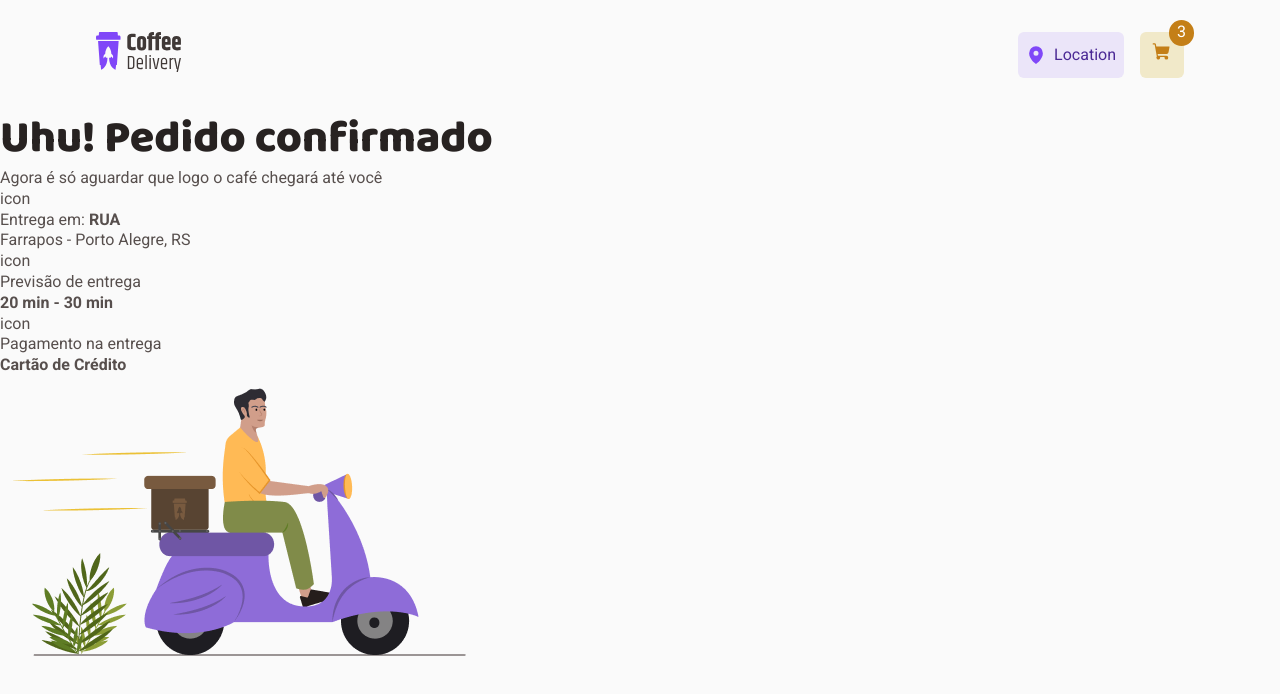
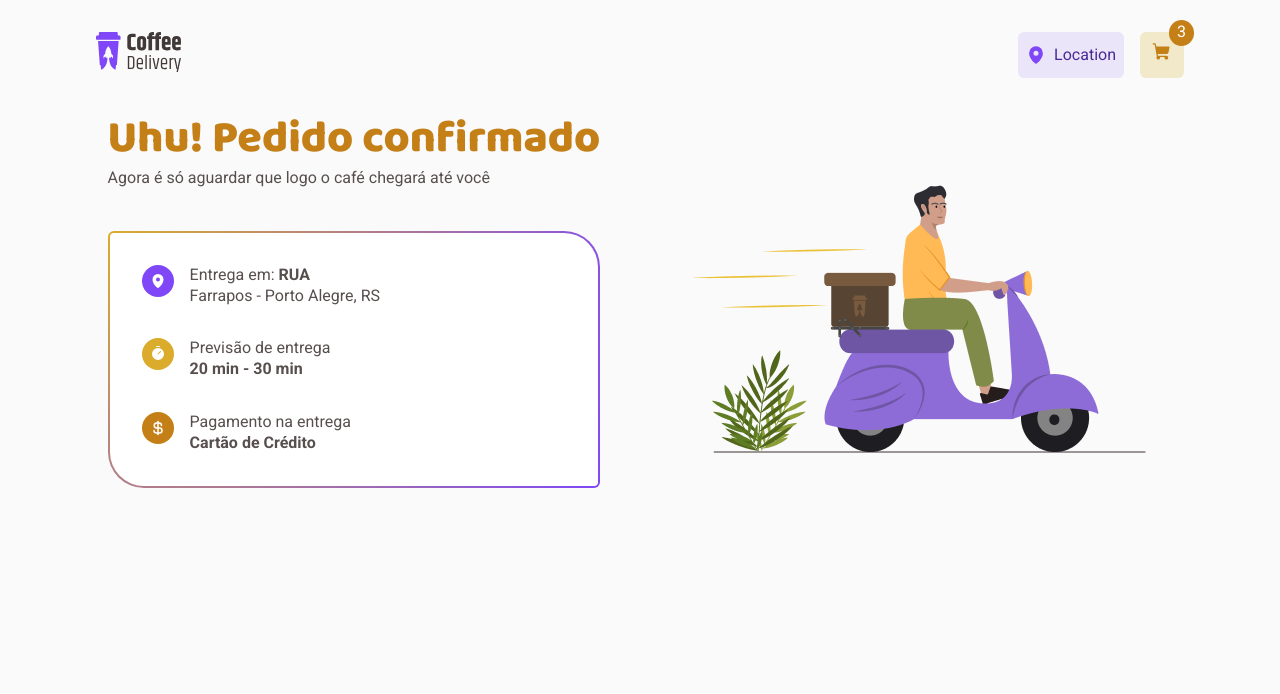
Before and after one commit to bruflor/ignite-challenge02-Coffe-Delivery, a React (Vite) app: page /cart in a window 1280 px wide. Shown: the top 694 px of the page. Built offline with nearby package versions, Linux system fonts and the light colour scheme.

Commit message:
sucess component

```diff
--- a/src/pages/Cart/Success.tsx
+++ b/src/pages/Cart/Success.tsx
@@ -1,14 +1,20 @@
+import { MapPin, Timer, CurrencyDollar } from "phosphor-react";
 import DeliveryImg from "../../assets/delivery.png";
+import { BannerBullets } from "../../components/Banner/style";
+import { SucessContainer, DetailDeliveryContainer } from "./style";
 
 export const Sucess = () => {
   return (
-    <div>
+    <SucessContainer>
       <div>
         <h1>Uhu! Pedido confirmado</h1>
         <p>Agora é só aguardar que logo o café chegará até você</p>
+        <DetailDeliveryContainer>
           <div>
             <div>
-            icon
+              <BannerBullets bulletsColor="purple">
+                <MapPin size={24} weight="fill" />
+              </BannerBullets>
               <div>
                 <p>
                   Entrega em: <b>RUA</b>
@@ -17,7 +23,9 @@ export const Sucess = () => {
               </div>
             </div>
             <div>
-            icon
+              <BannerBullets bulletsColor="yellow">
+                <Timer size={24} weight="fill" />
+              </BannerBullets>
               <div>
                 <p>Previsão de entrega</p>
                 <p>
@@ -26,7 +34,9 @@ export const Sucess = () => {
               </div>
             </div>
             <div>
-            icon
+              <BannerBullets bulletsColor="yellow-dark">
+                <CurrencyDollar size={24} weight="bold" />
+              </BannerBullets>
               <div>
                 <p>Pagamento na entrega</p>
                 <p>
@@ -35,8 +45,9 @@ export const Sucess = () => {
               </div>
             </div>
           </div>
+        </DetailDeliveryContainer>
       </div>
       <img src={DeliveryImg} />
-    </div>
+    </SucessContainer>
   );
 };
--- a/src/pages/Cart/style.ts
+++ b/src/pages/Cart/style.ts
@@ -165,3 +165,49 @@ export const ProductsCardsContainer = styled.div`
     }
   }
 `;
+
+export const SucessContainer = styled.div`
+  display: grid;
+  grid-template-columns: auto auto;
+  justify-content: center;
+  align-items: center;
+  gap: 5rem;
+  h1 {
+    color: ${(props) => props.theme["yellow-dark"]};
+  }
+
+  img {
+    width: 100%;
+  }
+  @media (max-width: 768px) {
+    display: flex;
+    flex-direction: column;
+    padding: 1rem;
+  }
+`;
+
+export const DetailDeliveryContainer = styled.div`
+  border-radius: 6px 36px 6px 36px;
+  border: double 2px transparent;
+  background-image: linear-gradient(white, white),
+    radial-gradient(
+      circle at top left,
+      ${(props) => props.theme.yellow},
+      ${(props) => props.theme.purple}
+    );
+  background-origin: border-box;
+  background-clip: content-box, border-box;
+  margin: 42px 0;
+
+  > div {
+    display: flex;
+    flex-direction: column;
+    gap: 2rem;
+    padding: 2rem;
+  }
+
+  > div > div {
+    display: flex;
+    gap: 1rem;
+  }
+`;
```
Lines whose indentation alone changed are shown as unchanged.
